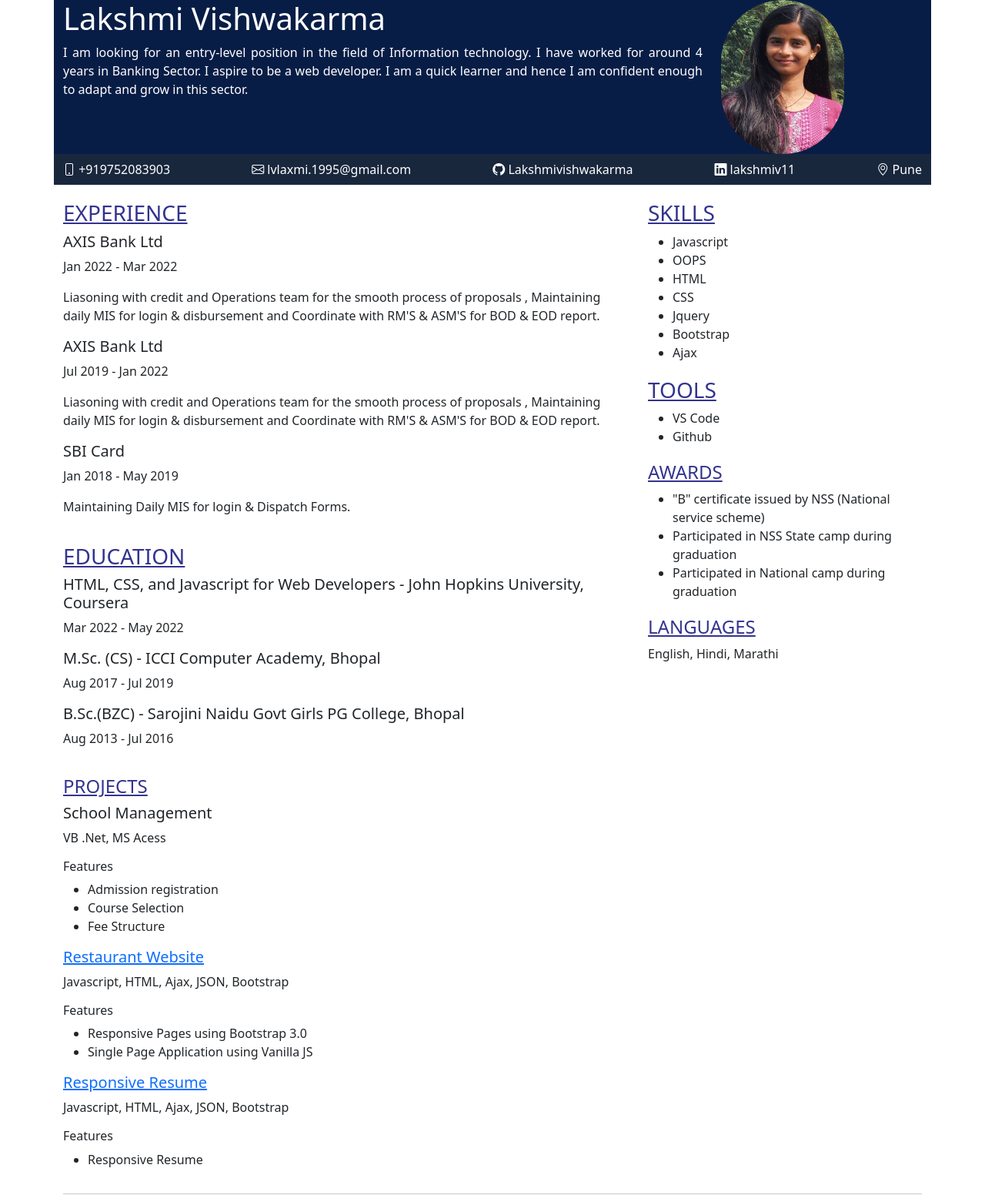
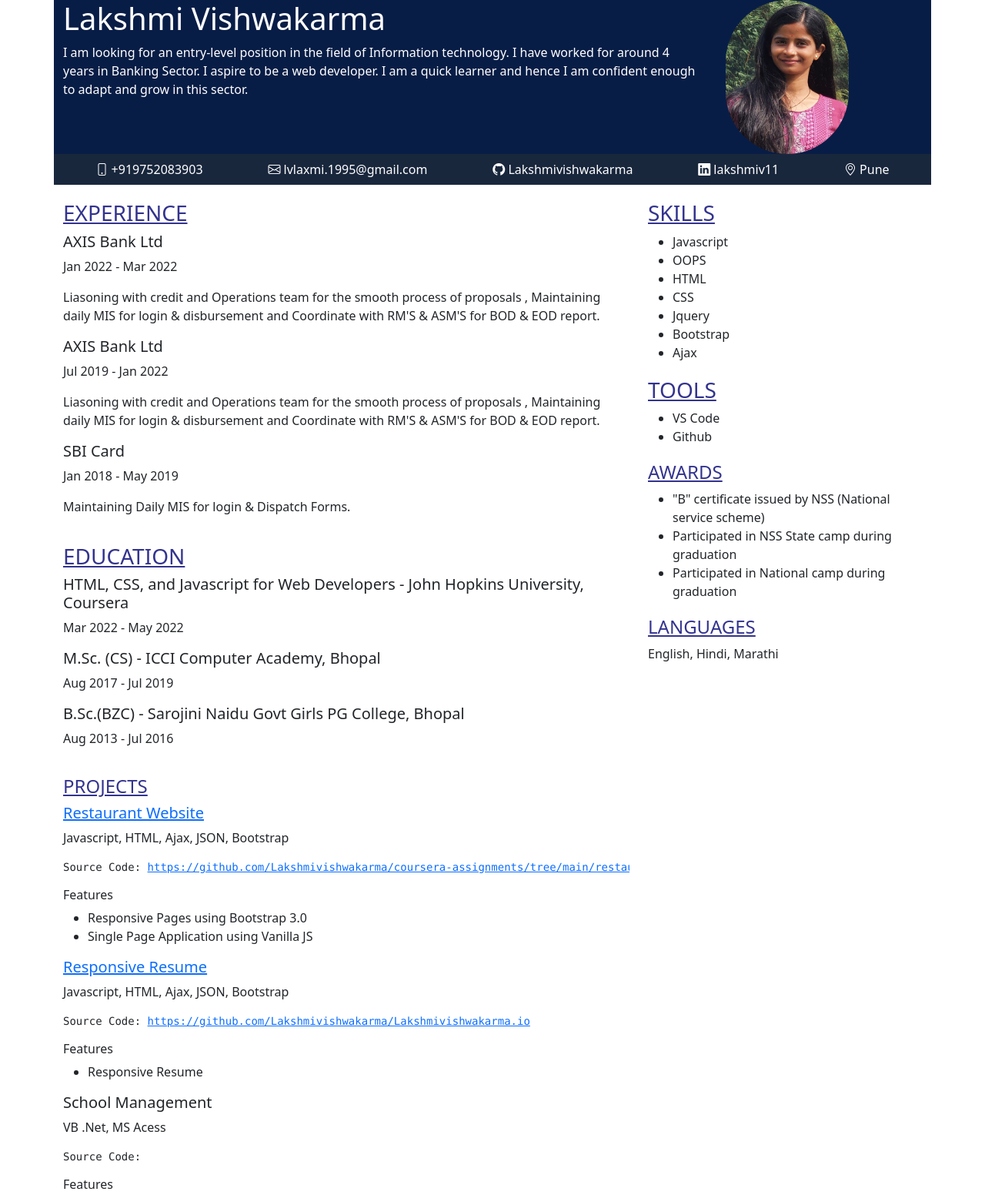
Before and after one commit to Lakshmivishwakarma/Lakshmivishwakarma.io, a plain HTML site: page index.html in a window 1280 px wide. Shown: the top 1552 px of the page at 77% size. Drawn offline with nearby package versions, Linux system fonts and the light colour scheme.

Commit message:
fixed header classes

```diff
--- a/cv_resources/data.json
+++ b/cv_resources/data.json
@@ -84,20 +84,6 @@
     ],
     "projects": [
       {
-        "name": "School Management",
-        "sourceCodeUrl": "",
-        "liveURL": "",
-        "technologies": [
-          "VB .Net",
-          "MS Acess"
-        ],
-        "features": [
-          "Admission registration",
-          "Course Selection",
-          "Fee Structure"
-        ]
-      },
-      {
         "name": "Restaurant Website",
         "sourceCodeUrl": "https://github.com/Lakshmivishwakarma/coursera-assignments/tree/main/restaurant",
         "liveURL": "https://lakshmivishwakarma.github.io/Lakshmivishwakarma.io/restaurant/index.html",
@@ -125,6 +111,20 @@
         ],
         "features": [
           "Responsive Resume "
+        ]
+      },
+      {
+        "name": "School Management",
+        "sourceCodeUrl": "",
+        "liveURL": "",
+        "technologies": [
+          "VB .Net",
+          "MS Acess"
+        ],
+        "features": [
+          "Admission registration",
+          "Course Selection",
+          "Fee Structure"
         ]
       }
     ],
--- a/cv_resources/resume.css
+++ b/cv_resources/resume.css
@@ -1,6 +1,5 @@
 
 #header {
-    text-align: justify;
     color: white;
     background-color:rgb(8, 29, 70);
 }
--- a/cv_resources/script.js
+++ b/cv_resources/script.js
@@ -140,6 +140,14 @@ function insertData(data) {
         let technologies = document.createElement("p");
         technologies.append(project.technologies.join(", "));
 
+        let sourceCodeURL = document.createElement("pre");
+        let codeLink = document.createElement("a");
+        codeLink.setAttribute("href", project.sourceCodeUrl);
+        codeLink.setAttribute("target", "_blank");// sma for target, _blank
+        codeLink.append(project.sourceCodeUrl);
+        sourceCodeURL.append("Source Code: ");
+        sourceCodeURL.append(codeLink);
+
         let features = document.createElement("h6");
         features.append('Features');
 
@@ -154,7 +162,7 @@ function insertData(data) {
             ul.append(li);
         }
 
-        div.append(projectTitle, technologies, features, ul);
+        div.append(projectTitle, technologies, sourceCodeURL , features, ul);
         $("#projectsDiv").append(div);
     }
 }
--- a/index.html
+++ b/index.html
@@ -18,21 +18,22 @@
     <div class="container">
         <!-- personal details -->
         <div class="row" id="header">
-            <div class="col-md-9 col-xs-12">
+            <div class="col-md-2 col-xs-12 order-md-2  text-center text-sm-end">
+                <img id="photo" src="cv_resources/photo.jpg" height="200px" width="160px" />
+            </div>
+            <div class="col-md-9 col-xs-12 order-md-1 text-center text-sm-start">
                 <h1 id="personName"></h1>
                 <p id="objective"></p>
             </div>
-            <div class="col-md-3 col-xs-12">
-                <img id="photo" src="cv_resources/photo.jpg" height="200px" width="160px" />
-            </div>
+
         </div>
         <div class="row">
-            <div class="d-flex justify-content-between" id="details">
-                <div class=""><i class="bi-phone"></i> <span id="mobile"></span> </div>
-                <div class=""><i class="bi-envelope"></i><span id="email"></span> </div>
-                <div> <i class="bi-github"></i> <span id="github"></span></div>
+            <div class="d-flex flex-column flex-md-row  justify-content-around" id="details">
+                <div><i class="bi-phone"> </i> <span id="mobile"></span> </div>
+                <div><i class="bi-envelope"></i><span id="email"></span> </div>
+                <div><i class="bi-github"></i> <span id="github"></span></div>
                 <div><i class="bi-linkedin"></i><span id="linkedin"></span> </div>
-                <div class=""><i class="bi bi-geo-alt"></i><span id="location"></span> </div>
+                <div><i class="bi bi-geo-alt"></i><span id="location"></span> </div>
 
 
             </div>
@@ -55,6 +56,7 @@
                 </div>
                 <h4 class="design">PROJECTS</h4>
                 <div class="row" id="projectsDiv">
+                    <div></div>
 
 
                 </div>
```
Also changed, not shown: project2/module_04/SpeakGoodBye.js (renamed from module_04/SpeakGoodBye.js), project2/module_04/SpeakHello.js (renamed from module_04/SpeakHello.js), project2/module_04/index.html (renamed from module_04/index.html), project2/module_04/script.js (renamed from module_04/script.js).
